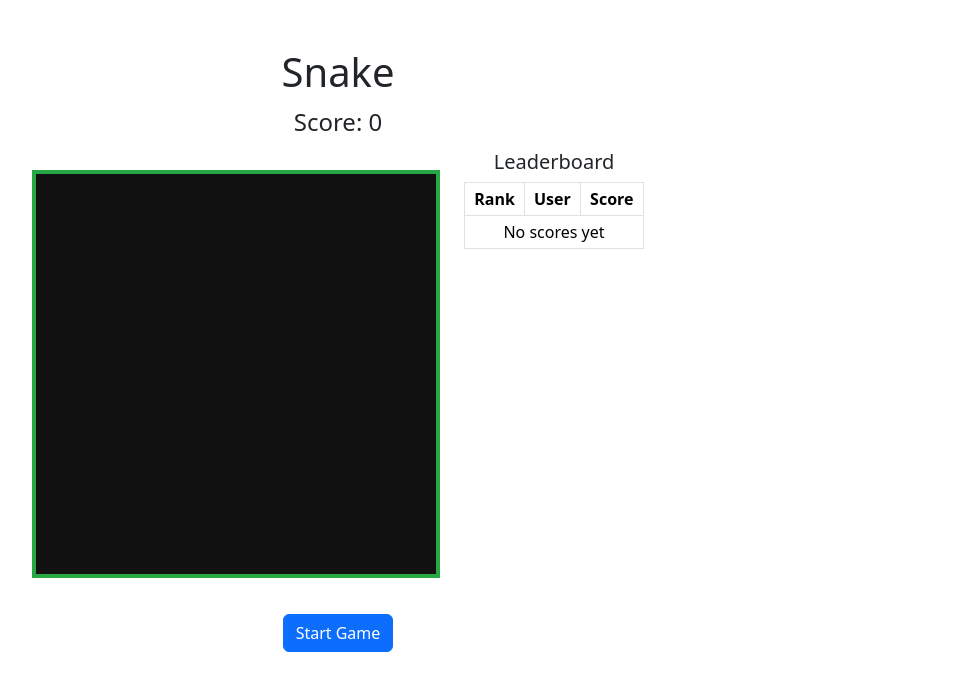
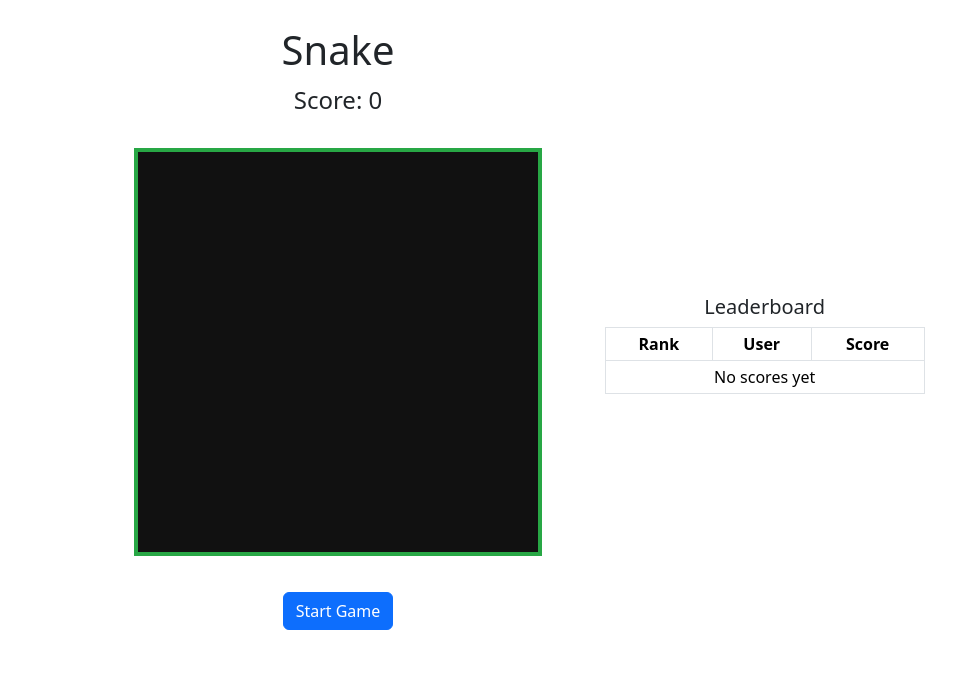
Before and after one commit to ben-hockley/js_games, a FastAPI app: page /play/snake in a window 1280 px wide. Shown: the part 56-747 px from the top of the page, without its empty margins (302-1258 px from the left). Run offline with FastAPI, Linux system fonts and the light colour scheme; data that the repository does not hold is empty.

Commit message:
sorted snake leaderboard arrangement

```diff
--- a/templates/play/snake.html
+++ b/templates/play/snake.html
@@ -8,15 +8,26 @@
 
 {% block content %}
 	<div class="container-fluid">
-		<div class="row justify-content-center">
-			<div class="col-12 col-sm-8 col-md-6 col-lg-4 text-center mt-4">
+		<div class="row justify-content-center align-items-center mt-4" style="min-height: 80vh;">
+			<!-- Empty Box on the left to keep game box centered -->
+			<div class="col-12 col-md-12 col-lg-4">
+			</div>
+			<!-- Game Box Centered -->
+			<div class="col-12 col-md-12 col-lg-4 text-center mb-4 d-flex flex-column align-items-center justify-content-center">
 				<h1>Snake</h1>
 				<div id="score">Score: 0</div>
 				<div class="d-flex justify-content-center">
 					<div id="snake-board"></div>
-					<div class="ms-4" style="min-width:180px;">
+				</div>
+				<button id="start-btn" class="btn btn-primary mt-3">Start Game</button>
+				<button id="restart-btn" class="btn btn-success mt-3 d-none">Restart</button>
+				<div id="game-message" class="mt-2"></div>
+			</div>
+			<!-- Leaderboard on the right -->
+			<div class="col-12 col-md-12 col-lg-4 d-flex align-items-center justify-content-center">
+				<div class="w-100 d-flex flex-column align-items-center" style="min-width:220px; max-width:320px;">
 					<h5 class="mb-2">Leaderboard</h5>
-						<table class="table table-sm table-bordered mb-0">
+					<table class="table table-sm table-bordered mb-0 text-center">
 						<thead>
 							<tr><th>Rank</th><th>User</th><th>Score</th></tr>
 						</thead>
@@ -35,10 +46,6 @@
 					</table>
 				</div>
 			</div>
-				<button id="start-btn" class="btn btn-primary mt-3">Start Game</button>
-				<button id="restart-btn" class="btn btn-success mt-3 d-none">Restart</button>
-				<div id="game-message" class="mt-2"></div>
-			</div>
 		</div>
 	</div>
 {% endblock %}
```
Lines whose indentation alone changed are shown as unchanged.
